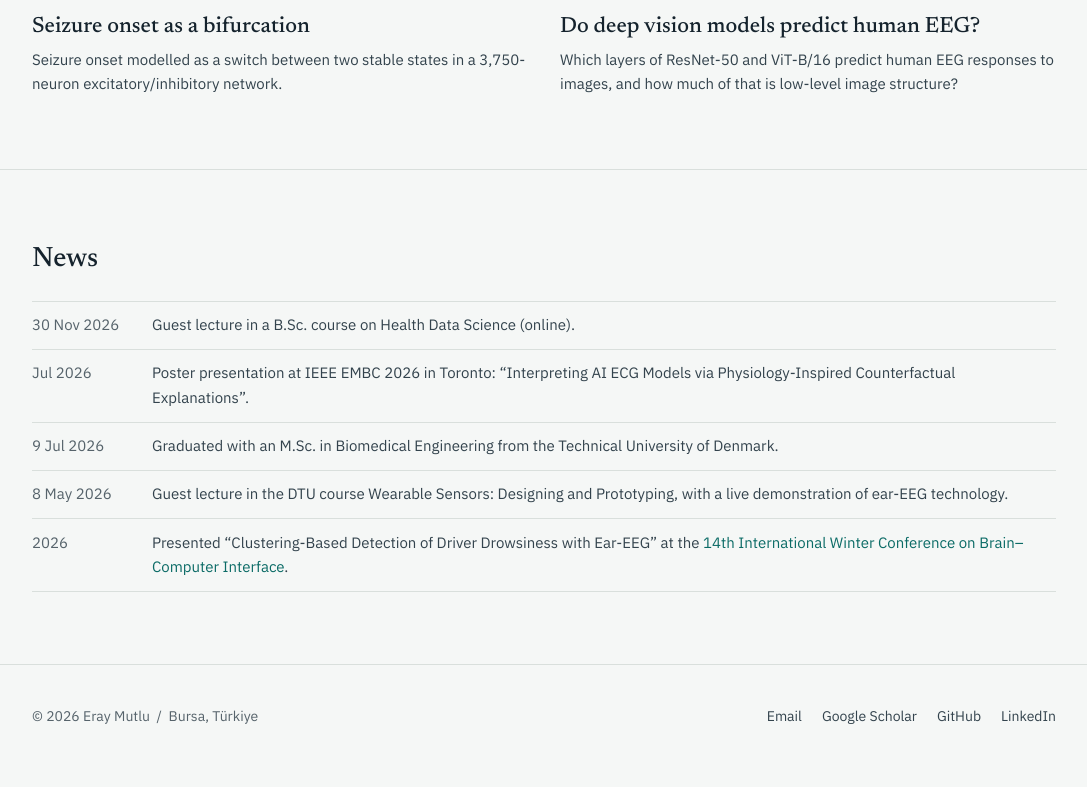
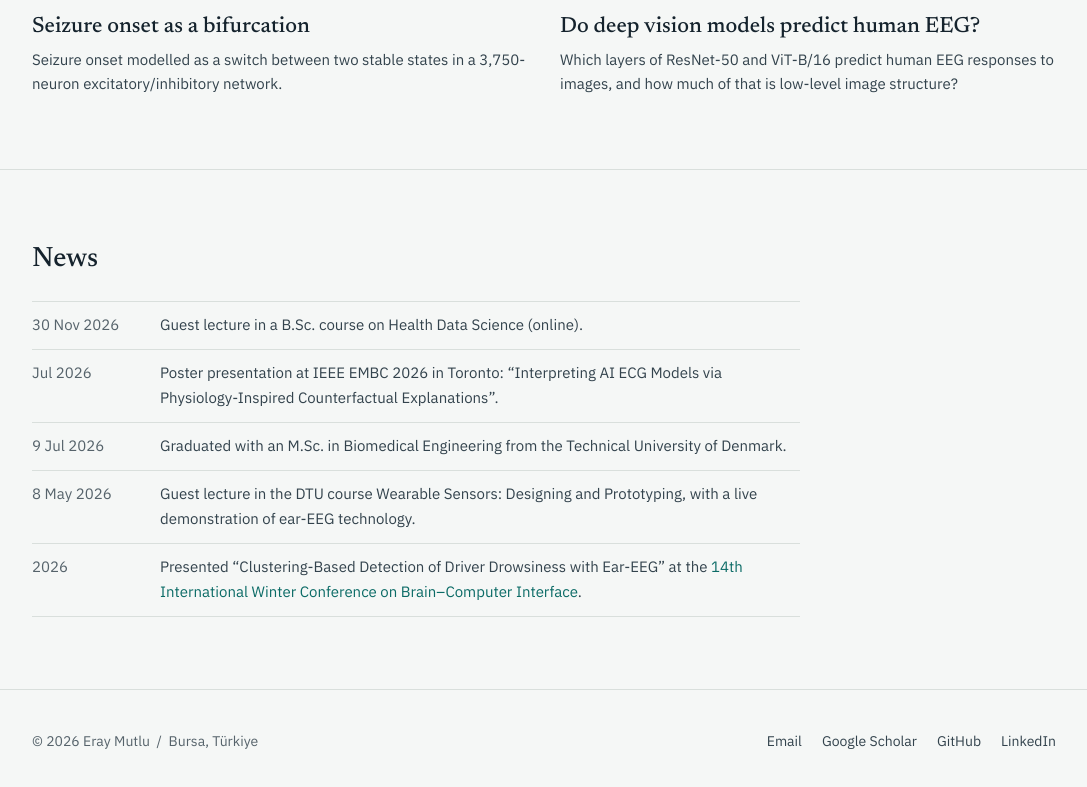
Before and after one commit to MutluEray/MutluEray.github.io, a plain HTML site: page index.html in a window 1280 px wide. Shown: the part 2655-3442 px from the top of the page, without its empty margins (96-1183 px from the left). Drawn offline with Linux system fonts and the light colour scheme.

Commit message:
Add files via upload

```diff
--- a/assets/site.css
+++ b/assets/site.css
@@ -235,3 +235,7 @@ body.site {
 .site-footer a { color: var(--ink-2); }
 
 @media (prefers-reduced-motion: reduce) { html { scroll-behavior: auto; } }
+
+/* News list on the home page: one wide column */
+.dated.news { max-width: 48rem; }
+.dated.news li { grid-template-columns: 7rem minmax(0, 1fr); }
```
